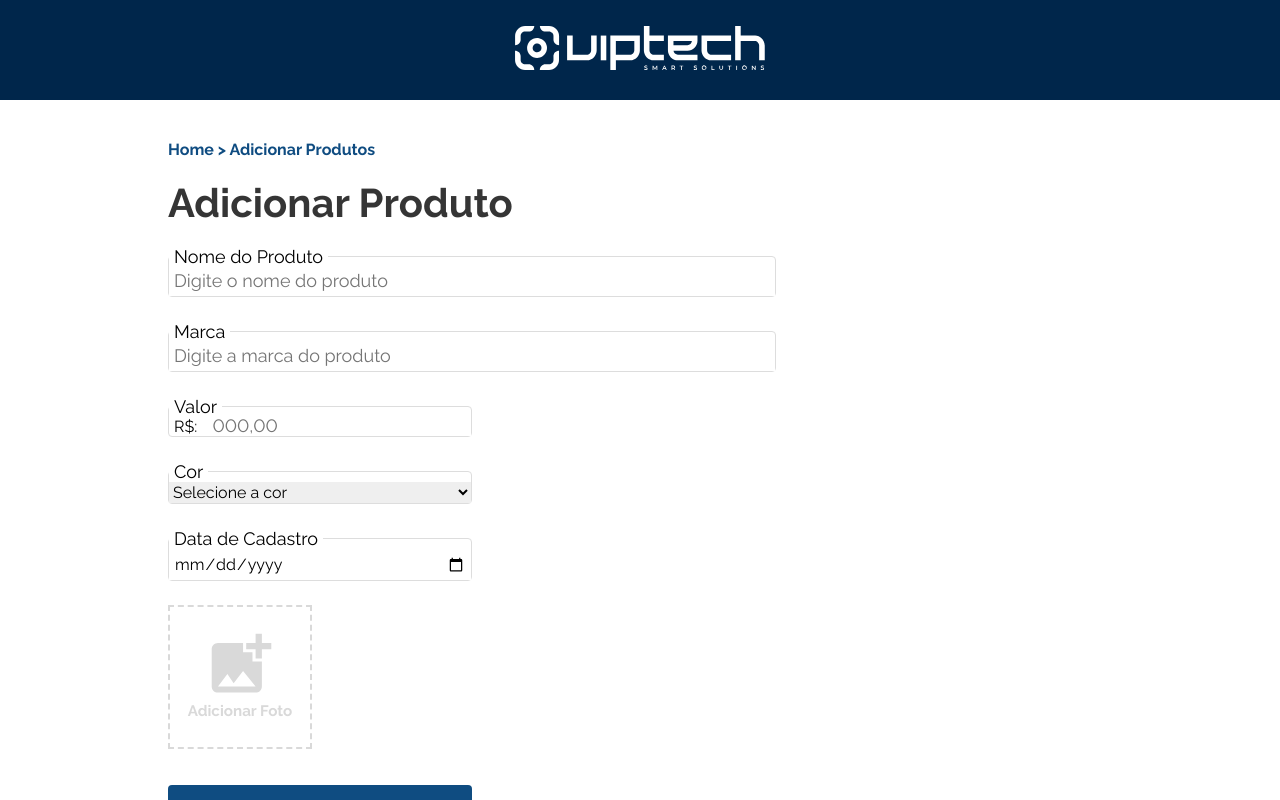
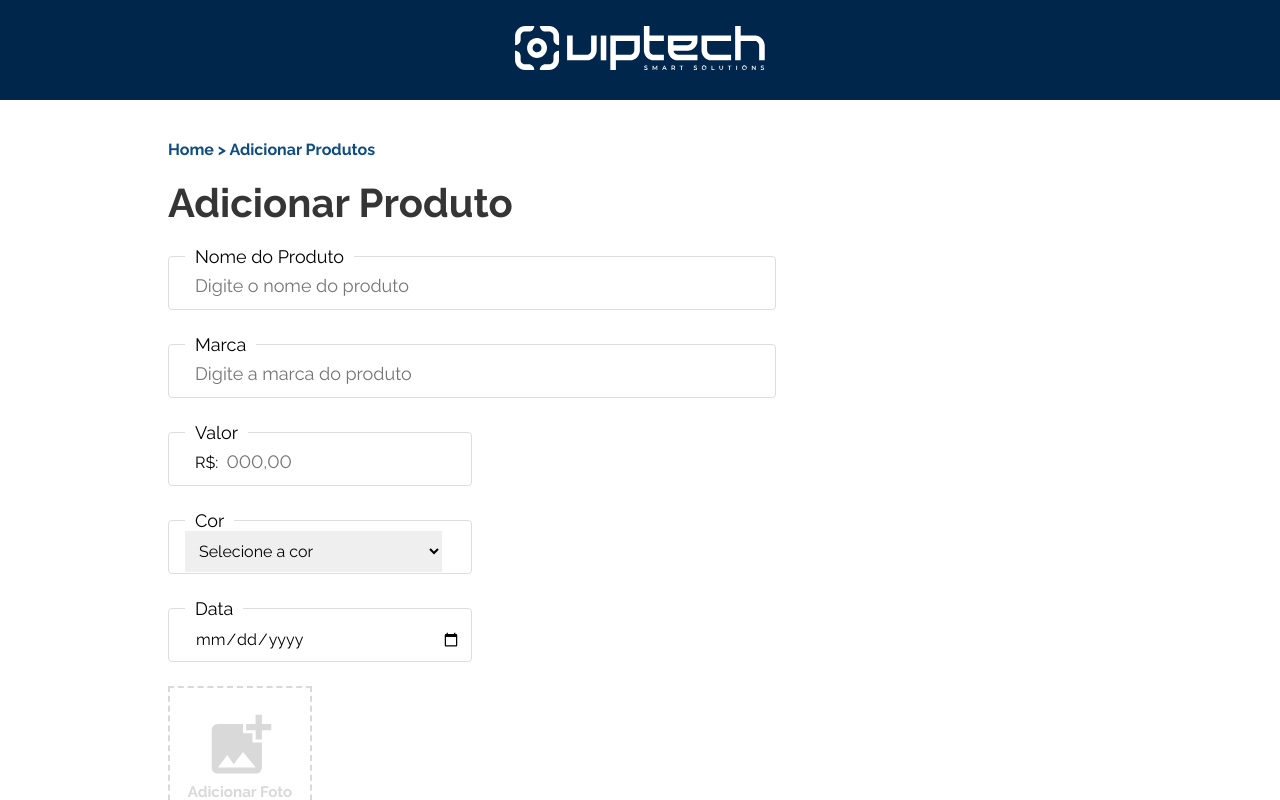
Before and after one commit to T-pl/viptech-project, a React (Create React App) app: page /addproduct in a window 1280 px wide. Shown: the top 800 px of the page. Built offline with nearby package versions, Linux system fonts and the light colour scheme.

Commit message:
VIP-006: Adionando novos metodos HTTP

```diff
--- a/src/components/Products/Products.jsx
+++ b/src/components/Products/Products.jsx
@@ -4,11 +4,13 @@ import carrinho from '../../assets/images/carrinho.svg'
 import edit from '../../assets/images/edit.svg'
 import delet from '../../assets/images/delete.svg'
 import { Link } from 'react-router-dom'
+import api from '../../services/api'
 
 export function Products({ products }) {
-  function checkDelet(e) {
-    e.preventDefault();
-    alert('Tem certeza que deseja excluir o Produto?')
+  function deletProduct(id) {
+    api.delete(`/products/${parseInt(id)}`);
+    console.log("o que houve aqui?");
+    // alert('Tem certeza que deseja excluir o Produto?')
   }
   return (
     <li>
@@ -29,7 +31,7 @@ export function Products({ products }) {
           <ul className='actionList'>
             <li > <Link exact to="/carrinho"><img className="iconCar" src={carrinho} alt="Carrinho de Compras" /></Link> </li>
             <li> <Link exact to="/editar"><img className="iconEdit" src={edit} alt="Icone Editar" /> </Link> </li>
-            <li> <button className='btnDelete' onClick={checkDelet}> <img src={delet} alt="Icone Deletar" className='iconDelete' /></button> </li>
+            <li> <button className='btnDelete' onClick={deletProduct}> <img src={delet} alt="Icone Deletar" className='iconDelete' /></button> </li>
           </ul>
         </div>
       </div>
--- a/src/pages/AddProduct/Addproduct.jsx
+++ b/src/pages/AddProduct/Addproduct.jsx
@@ -3,11 +3,13 @@ import './addProduct.css';
 import { Helmet } from "react-helmet";
 import addPhoto from '../../assets/images/add-photo-alternate.svg'
 import { Link } from "react-router-dom";
-import { useRef, useEffect } from "react";
+import { useRef, useEffect, useState } from "react";
 import api from "../../services/api";
+
+
 export function Addproduct() {
 
-  //Inicio da funcionalidade de mostra a img na tela
+  //Inicio da funcionalidade de mostrar a img na tela
   const imgRef = useRef();
   const fileRef = useRef();
 
@@ -23,17 +25,25 @@ export function Addproduct() {
   }
 
   //INICIO DA CONEXÃO COM O BACKEND AXIOS
+  const [name, setName] = useState('');
+  const [brand, setBrand] = useState('');
+  const [color, setColor] = useState('');
+  const [price, setPrice] = useState(0);
+  // const [image, setImage] = useState('');
+
   async function handleSubmit(e) {
     await api.post("/product", {
-      brand: "teoina",
-      color: "heuaheia",
-      image: "hruaihrai",
-      name: "uhfdiahifa",
-      price: 268.82
+      brand: brand,
+      color: color,
+      image: "teste",
+      name: name,
+      price: parseFloat(price)
+    }).then(() => {
+      console.log("Sucess")
     })
     e.preventDefault();
-    alert('Hello, world!');
   }
+
 
   return (
     <>
@@ -42,42 +52,42 @@ export function Addproduct() {
       <div className="container">
         <span > <Link className="linkHome" to="/">Home</Link >  &gt; Adicionar Produtos</span>
         <h1>Adicionar Produto</h1>
-        <form action="#" onSubmit={handleSubmit}>
+        <form action="" >
           <div className="container-input">
             <fieldset className="fieldset-border">
               <legend className="legend-border">Nome do Produto</legend>
-              <input placeholder="Digite o nome do produto" type="text" name="" id="" required />
+              <input onChange={(e) => setName(e.target.value)} placeholder="Digite o nome do produto" type="text" name={name} id="" required />
             </fieldset>
           </div>
           <div className="container-input">
             <fieldset className="fieldset-border">
               <legend className="legend-border">Marca</legend>
-              <input placeholder="Digite a marca do produto" type="text" name="" id="" required />
+              <input onChange={(e) => setBrand(e.target.value)} placeholder="Digite a marca do produto" type="text" name="{}" id="" required />
             </fieldset>
           </div>
           <div className="container-input">
             <fieldset className="fieldset-border fieldset-valor">
               <legend className="legend-border ">Valor</legend>
               <div className="container-valor">
-                <span className="cifrao">R$:</span> <input placeholder="000,00" type="number" name="" id="" required />
+                <span className="cifrao">R$:</span> <input onChange={(e) => setPrice(e.target.value)} placeholder="000,00" type="number" name="" id="" required />
               </div>
             </fieldset>
           </div>
           <div className="container-input">
             <fieldset className="fieldset-border fieldset-valor">
               <legend className="legend-border ">Cor</legend>
-              <select className="colorOptions" name="Cores" id="colors" required>
+              <select onChange={(e) => setColor(e.target.value)} className="colorOptions" name="" id="" required>
                 <option value="" >Selecione a cor</option>
-                <option value="branco">Branco</option>
-                <option value="preto">Preto</option>
-                <option value="azul">Azul</option>
+                <option value="Branco">Branco</option>
+                <option value="Preto">Preto</option>
+                <option value="Azul">Azul</option>
               </select>
             </fieldset>
           </div>
           <div className="container-input">
             <fieldset className="fieldset-border fieldset-valor">
-              <legend className="legend-border ">Data de Cadastro</legend>
-              <input type="date" name="" id="" required />
+              <legend className="legend-border ">Data</legend>
+              <input type="date" name="date" id="" required />
             </fieldset>
           </div>
           <div onClick={handleClickphoto} className="addPhoto">
@@ -85,10 +95,9 @@ export function Addproduct() {
             <p> Adicionar Foto</p>
           </div>
           <input hidden ref={fileRef} type="file" name="" id="" accept="image/*" />
-          <input className="btnAddProduct" type="submit" value="Adicionar Produtos" />
+          <input onClick={handleSubmit} className="btnAddProduct" type="submit" value="Adicionar Produtos" />
         </form>
       </div>
     </>
   );
-
 }
--- a/src/pages/AddProduct/addProduct.css
+++ b/src/pages/AddProduct/addProduct.css
@@ -29,15 +29,17 @@
 
 .container form .fieldset-border {
 	border: 1px solid #ddd !important;
-	margin: 0 0 1.5em 0 !important;
+	padding: 0 0 1rem 1rem;
+	margin: 0 0 1.5em 0;
 	width: 38rem;
+	height: 4rem;
 	border-radius: 4px;
 }
 
 .container form .fieldset-border .legend-border {
-	font-size: 1.125rem;
+	font-size: 1.125rem !important;
 	text-align: left !important;
-	padding: 0 5px;
+	padding: 0 10px;
 }
 
 input[type="text"]::placeholder {
@@ -54,7 +56,8 @@ input[type="date"] {
 
 .fieldset-border > input {
 	width: 100%;
-	padding: 5px 5px;
+	padding: 5px 10px;
+	margin-top: 5px;
 	border: none !important;
 	outline: none !important;
 }
@@ -65,17 +68,20 @@ input[type="date"] {
 .container-valor {
 	display: flex;
 	margin-left: 5px;
-	gap: 5px;
+	align-items: center;
+	gap: 3px;
 }
 
 .container-valor > input {
 	width: 100%;
+	padding: 10px 0;
 	border: none !important;
 	outline: none !important;
+	margin-left: 0 !important;
 }
 
 .cifrao {
-	margin-right: 10px !important;
+	margin: 0 5px !important;
 }
 
 input[type="number"]::-webkit-inner-spin-button {
@@ -87,9 +93,10 @@ input[type="number"] {
 }
 
 .colorOptions {
-	width: 100%;
+	width: 90%;
 	border: none !important;
 	outline: none !important;
+	padding: 10px 10px;
 }
 
 .addPhoto {
--- a/src/pages/EditProduct/Editpage.jsx
+++ b/src/pages/EditProduct/Editpage.jsx
@@ -1,9 +1,20 @@
 import { Header } from "../../components/Header/Header";
+import { useEffect, useState } from "react";
 import './editpage.css';
 import { Helmet } from "react-helmet";
 import addPhoto from '../../assets/images/add-photo-alternate.svg'
 import { Link } from "react-router-dom";
-export function Editpage() {
+import api from "../../services/api";
+
+export function Editpage(props) {
+  const [products, setProducts] = useState([]);
+  useEffect(() => {
+    const getProduct = async () => {
+      const { data } = await api.get("/product");
+      setProducts(data)
+    }
+    getProduct();
+  }, [])
   return (
     <>
       <Helmet title="Editar Produto - Loja Viptech" />
```
